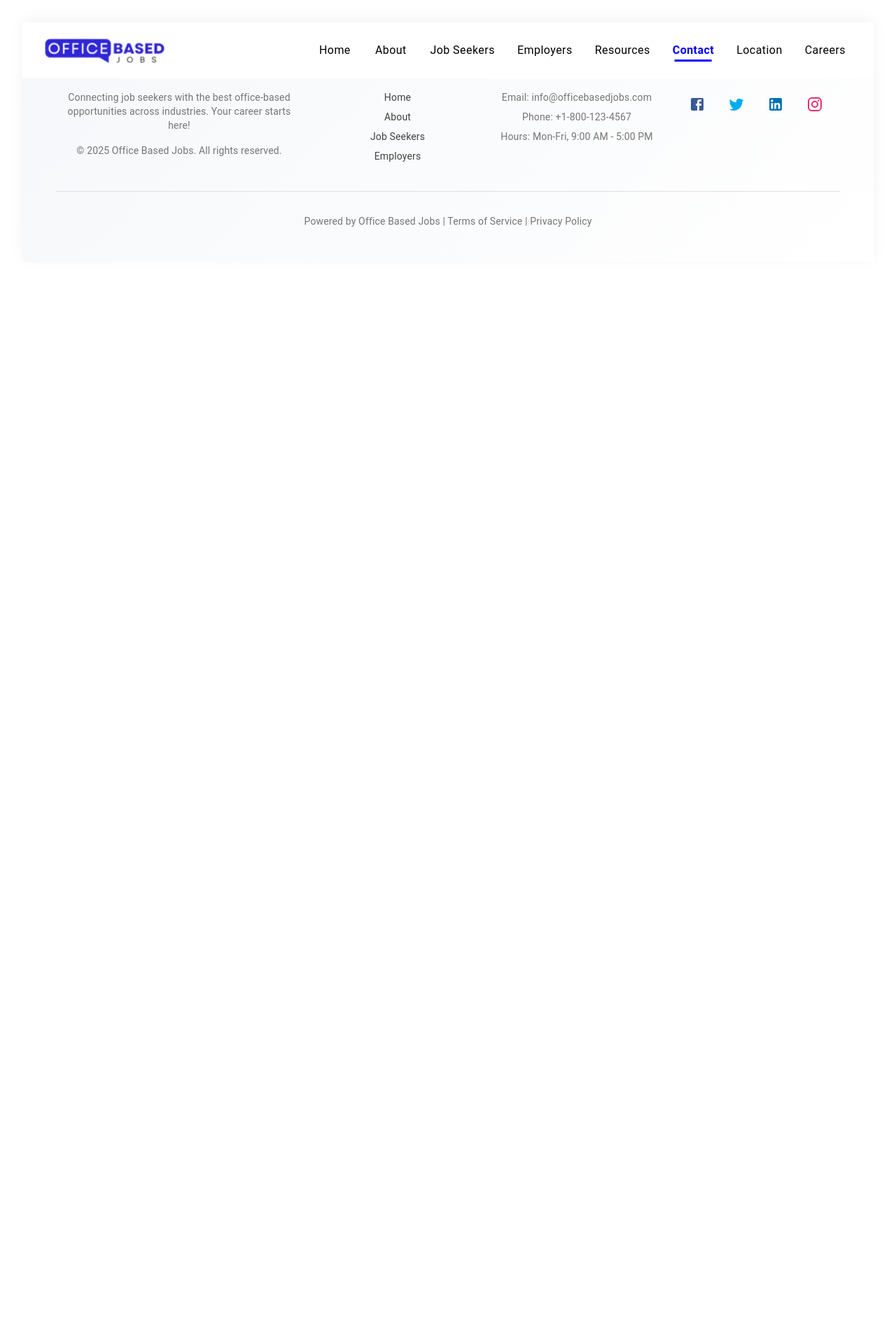
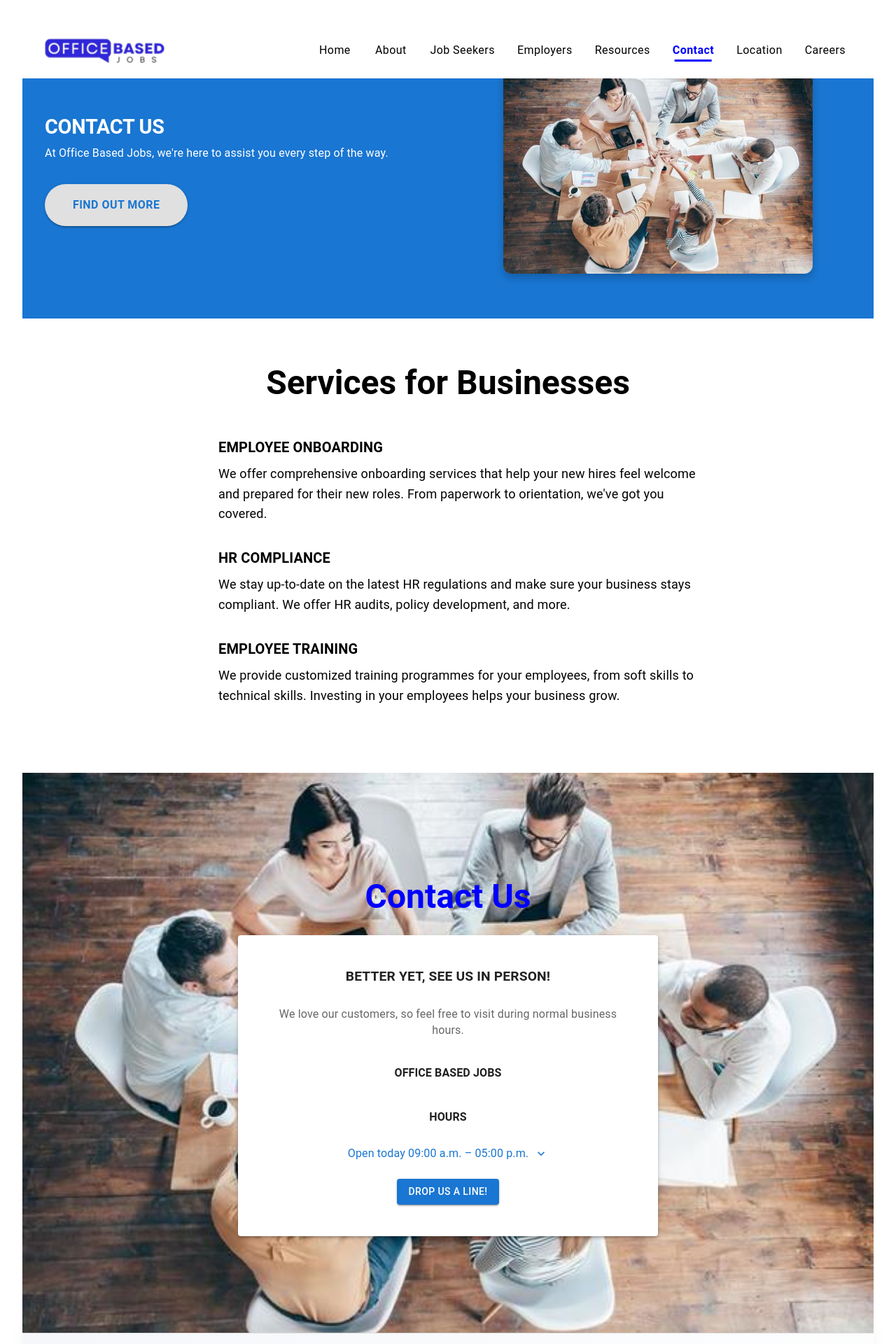
Before and after one commit to Shubham-juris/officebasedjobs, a React (Vite) app: page /contact in a window 1280 px wide. Shown: the top 1920 px of the page at 70% size. Before the commit the page ends 800 px from the top, so only its background shows below. Built offline with nearby package versions, Linux system fonts and the light colour scheme.

Commit message:
modification

```diff
--- a/src/Componets/AboutUs/AboutUs.jsx
+++ b/src/Componets/AboutUs/AboutUs.jsx
@@ -1,7 +1,7 @@
 import { Box, Typography, Container } from "@mui/material";
 import { Group as GroupIcon, Search as SearchIcon, Support as SupportIcon } from "@mui/icons-material";
-import TopImg from "../../assets/Image/office.png";
-import Img from "../../assets/Image/office.png";
+import TopImg from "../../assets/Image/AboutUsMain.jpg";
+import Img from "../../assets/Image/AboutUs.jpg";
 
 
 const AboutUs = () => {
--- /dev/null
+++ b/src/pages/ContactUsPage.jsx
@@ -0,0 +1,152 @@
+import React from "react";
+import ContactPageImg from "../assets/Image/AboutUs.jpg";
+import {
+  Box,
+  Grid,
+  Typography,
+  Button,
+  Card,
+  CardContent,
+  Container,
+  Paper // Added Paper import
+} from "@mui/material";
+import ExpandMoreIcon from '@mui/icons-material/ExpandMore'; // Added import for ExpandMoreIcon
+
+const ContactUsPage = () => {
+  return (
+    <Box sx={{ display: "flex", flexDirection: "column", alignItems: "center" }}>
+      {/* Contact Section */}
+      <Box sx={{ width: "100%", bgcolor: "primary.main", color: "white", py: 8, position: "relative" }}>
+        <Container>
+          <Grid container spacing={6} alignItems="center">
+            {/* Left Section - Text */}
+            <Grid item xs={12} md={6} sx={{ textAlign: { xs: "center", md: "left" }, position: "relative" }}>
+              <Typography variant="h2" sx={{ fontSize: "1.8rem", fontWeight: "bold", mb: 1 }}>
+                CONTACT US
+              </Typography>
+              <Typography variant="body1" sx={{ fontSize: "1rem", mb: 4 }}>
+                At Office Based Jobs, we're here to assist you every step of the way.
+              </Typography>
+              <Button
+                variant="contained"
+                color="inherit"
+                sx={{
+                  px: 5,
+                  py: 2,
+                  borderRadius: "50px",
+                  color: "primary.main",
+                  fontSize: "1rem",
+                  fontWeight: "bold",
+                  "&:hover": { bgcolor: "grey.300" }
+                }}
+              >
+                FIND OUT MORE
+              </Button>
+            </Grid>
+            {/* Right Section - Image */}
+            <Grid item xs={12} md={6}>
+              <Box sx={{ display: "flex", justifyContent: "center" }}>
+                <img
+                  src={ContactPageImg}
+                  alt="Contact Us"
+                  style={{
+                    borderRadius: "12px",
+                    boxShadow: "0 6px 12px rgba(0,0,0,0.2)",
+                    maxWidth: "80%",
+                    height: "auto"
+                  }}
+                />
+              </Box>
+            </Grid>
+          </Grid>
+        </Container>
+      </Box>
+
+      {/* Services Section */}
+      <Box sx={{ width: "100%", bgcolor: "white", py: 8 }}>
+        <Container>
+          <Typography
+            variant="h3"
+            sx={{ fontWeight: "bold", textAlign: "center", mb: 6 }}
+          >
+            Services for Businesses
+          </Typography>
+          <Grid container spacing={6} justifyContent="center">
+            <Grid item xs={12} md={8}>
+              <Box sx={{ textAlign: "left", pl: { md: 6 } }}>
+                {["EMPLOYEE ONBOARDING", "HR COMPLIANCE", "EMPLOYEE TRAINING"].map((title, index) => (
+                  <Box key={index} sx={{ mb: 4 }}>
+                    <Typography variant="h6" sx={{ fontWeight: "bold", mb: 1 }}>
+                      {title}
+                    </Typography>
+                    <Typography variant="body2" sx={{ fontSize: "1.125rem", lineHeight: 1.6 }}>
+                      {title === "EMPLOYEE ONBOARDING"
+                        ? "We offer comprehensive onboarding services that help your new hires feel welcome and prepared for their new roles. From paperwork to orientation, we've got you covered."
+                        : title === "HR COMPLIANCE"
+                        ? "We stay up-to-date on the latest HR regulations and make sure your business stays compliant. We offer HR audits, policy development, and more."
+                        : "We provide customized training programmes for your employees, from soft skills to technical skills. Investing in your employees helps your business grow."}
+                    </Typography>
+                  </Box>
+                ))}
+              </Box>
+            </Grid>
+          </Grid>
+        </Container>
+      </Box>
+
+      {/* Contact Modal Section */}
+      <Box
+        sx={{
+          backgroundImage: `url(${ContactPageImg})`, // Replaced placeholder with actual image
+          backgroundSize: "cover",
+          backgroundPosition: "center",
+          minHeight: "100vh",
+          width: "100%",
+          display: "flex",
+          alignItems: "center",
+          justifyContent: "center",
+          padding: 2,
+        }}
+      >
+        <Container sx={{ display: "flex", flexDirection: "column", alignItems: "center" }}>
+          <Typography variant="h3" fontWeight="bold"   p="10px" color="Blue" gutterBottom>
+            Contact Us
+          </Typography>
+          <Paper elevation={3} sx={{ p: 4, maxWidth: "600px", height:"430px", textAlign: "center" }}>
+            <Typography variant="subtitle1" fontWeight="bold" fontSize="1.2rem"  p="10px" gutterBottom>
+              BETTER YET, SEE US IN PERSON!
+            </Typography>
+            <Typography variant="body2"  fontSize="1rem" color="text.secondary" p="10px" gutterBottom>
+              We love our customers, so feel free to visit during normal business hours.
+            </Typography>
+            <Typography variant="subtitle2" fontSize="1rem"  fontWeight="bold" p="10px" mt={2}>
+              OFFICE BASED JOBS
+            </Typography>
+            <Typography variant="subtitle2" fontSize="1rem"  fontWeight="bold" p="20px" mt={1}>
+              HOURS
+            </Typography>
+            <Typography
+              variant="body1"
+              sx={{
+                color: "primary.main",
+                display: "flex",
+                alignItems: "center",
+                justifyContent: "center",
+                fontSize: "1rem" ,
+                mt: 1
+              }}
+            >
+              Open today 09:00 a.m. – 05:00 p.m.
+              <ExpandMoreIcon fontSize="small"  p="20px" sx={{ ml: 1 }} />
+            </Typography>
+            <Button variant="contained" color="primary" sx={{ mt: 3 }}>
+              DROP US A LINE!
+            </Button>
+          </Paper>
+        </Container>
+      </Box>
+    </Box>
+  );
+};
+
+export default ContactUsPage;
--- a/src/router/Approute.jsx
+++ b/src/router/Approute.jsx
@@ -1,16 +1,18 @@
 import React from "react";
 import { Routes, Route } from "react-router-dom";
 import Home from "../pages/Home";
+import JobSeekers from "../pages/JobSeekers";
 
-import JobSeekers from "../pages/JobSeekers";
+import ContactUsPage from "../pages/ContactUsPage";
 import AboutUs from "../Componets/AboutUs/AboutUs";
 
 const AppRoutes = () => {
   return (
     <Routes>
       <Route path="/" element={<Home />} />
-      <Route path="about-us" element={<AboutUs />} />
-      <Route path="job-seekers" element={<JobSeekers />} />
+      <Route path="/about-us" element={<AboutUs />} />
+      <Route path="/job-seekers" element={<JobSeekers />} />
+      <Route path="/contact" element={<ContactUsPage />} />
     </Routes>
   );
 };
```
Also changed, not shown: src/assets/Image/AboutUs.jpg (added), src/assets/Image/AboutUsMain.jpg (added).
